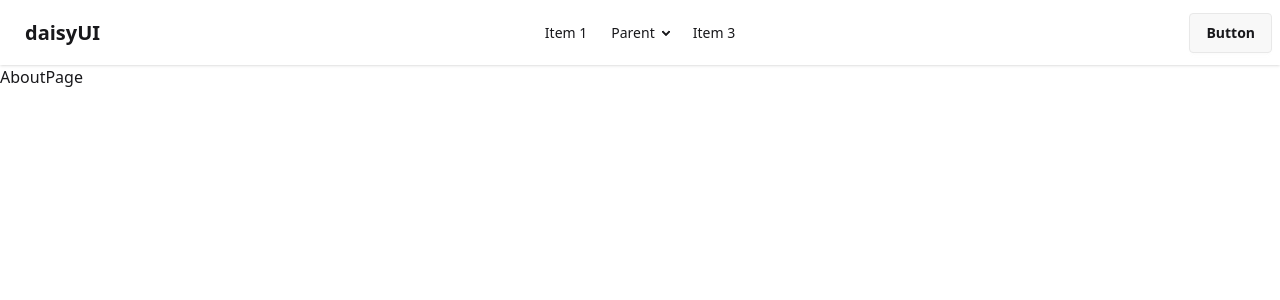
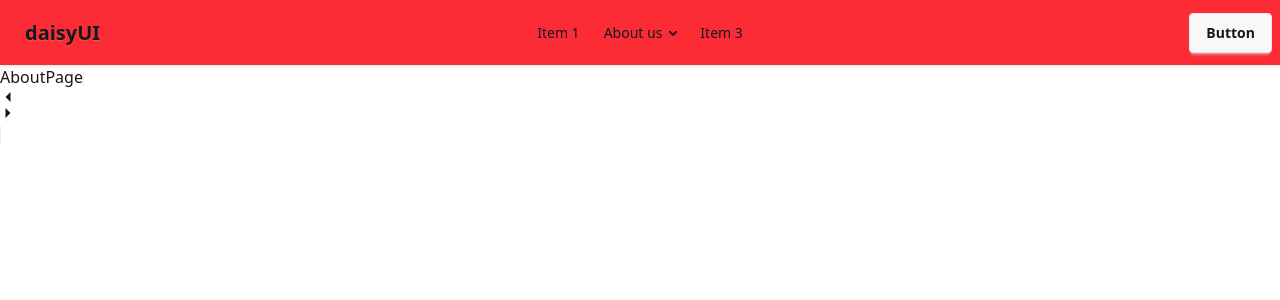
Before and after one commit to snowhyt/Metropolitan-Pest-Control-Web-System, a React (Vite) app in the folder frontend/: page /about-us in a window 1280 px wide. Shown: the top 300 px of the page. Built offline with nearby package versions, Linux system fonts and the light colour scheme.

Commit message:
add frontend samples

```diff
--- a/frontend/package.json
+++ b/frontend/package.json
@@ -11,6 +11,7 @@
   },
   "dependencies": {
     "@tailwindcss/postcss": "^4.0.17",
+    "cally": "^0.8.0",
     "postcss": "^8.5.3",
     "react": "^19.0.0",
     "react-dom": "^19.0.0",
--- a/frontend/src/App.jsx
+++ b/frontend/src/App.jsx
@@ -1,5 +1,7 @@
 import React from 'react'
 import {Routes, Route} from 'react-router-dom';
+import "cally";
+
 
 import Navbar from './components/navbar.jsx';
 import Carousel from './components/carousel.jsx';
@@ -9,6 +11,8 @@ import ServicePage from './pages/ServicePage.jsx';
 import ContactPage from './pages/ContactPage.jsx';
 import ClientLoginPage from './pages/ClientLoginPage.jsx';
 import EmployeeLoginPage from './pages/EmployeeLoginPage.jsx';
+
+
 
 
 function App() {
--- /dev/null
+++ b/frontend/src/components/calendar.jsx
@@ -0,0 +1,18 @@
+import React from 'react';
+
+function calendar(){
+
+return(
+
+<calendar-date class="cally bg-base-100 border border-base-300 shadow-lg rounded-box">
+  <svg aria-label="Previous" className="fill-current size-4" slot="previous" xmlns="http://www.w3.org/2000/svg" viewBox="0 0 24 24"><path fill="currentColor" d="M15.75 19.5 8.25 12l7.5-7.5"></path></svg>
+  <svg aria-label="Next" className="fill-current size-4" slot="next" xmlns="http://www.w3.org/2000/svg" viewBox="0 0 24 24"><path fill="currentColor" d="m8.25 4.5 7.5 7.5-7.5 7.5"></path></svg>
+  <calendar-month></calendar-month>
+</calendar-date>
+
+
+);
+}
+
+
+export default calendar;
--- a/frontend/src/components/navbar.jsx
+++ b/frontend/src/components/navbar.jsx
@@ -4,7 +4,7 @@ function navbar() {
   return (
     <div>
 
-<div className="navbar bg-base-100 shadow-sm">
+<div className="navbar bg-red-500 shadow-sm">
   <div className="navbar-start">
     <div className="dropdown">
       <div tabIndex={0} role="button" className="btn btn-ghost lg:hidden">
@@ -39,10 +39,11 @@ function navbar() {
       <li><a>Item 1</a></li>
       <li>
         <details>
-          <summary>Parent</summary>
+          <summary>About us</summary>
           <ul className="p-2">
-            <li><a>Submenu 1</a></li>
-            <li><a>Submenu 2</a></li>
+            <li><a>Company</a></li>
+            <li><a>Vision and Mission</a></li>
+            <li><a>FAQs</a></li>
           </ul>
         </details>
       </li>
--- a/frontend/src/pages/AboutPage.jsx
+++ b/frontend/src/pages/AboutPage.jsx
@@ -1,8 +1,22 @@
 import React from 'react'
-
+import Calendar from '../components/calendar.jsx'
 function AboutPage() {
   return (
-    <div>AboutPage</div>
+    <div>AboutPage
+
+
+
+    <Calendar/>
+
+
+
+
+    </div>
+
+
+
+
+
   )
 }
 
--- a/frontend/src/pages/HomePage.jsx
+++ b/frontend/src/pages/HomePage.jsx
@@ -4,7 +4,7 @@ function HomePage() {
   return (
     <div>HomePage
 
-<Carousel/>
+{/* <Carousel/> */}
 
 
     </div>
```
Also changed, not shown: 2 other files (tests, documents, lock files or other folders).
